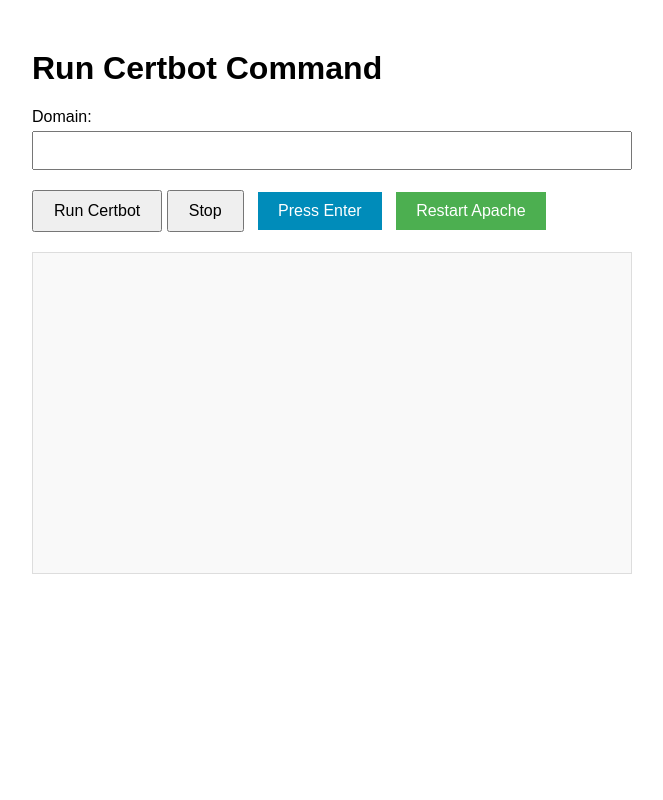
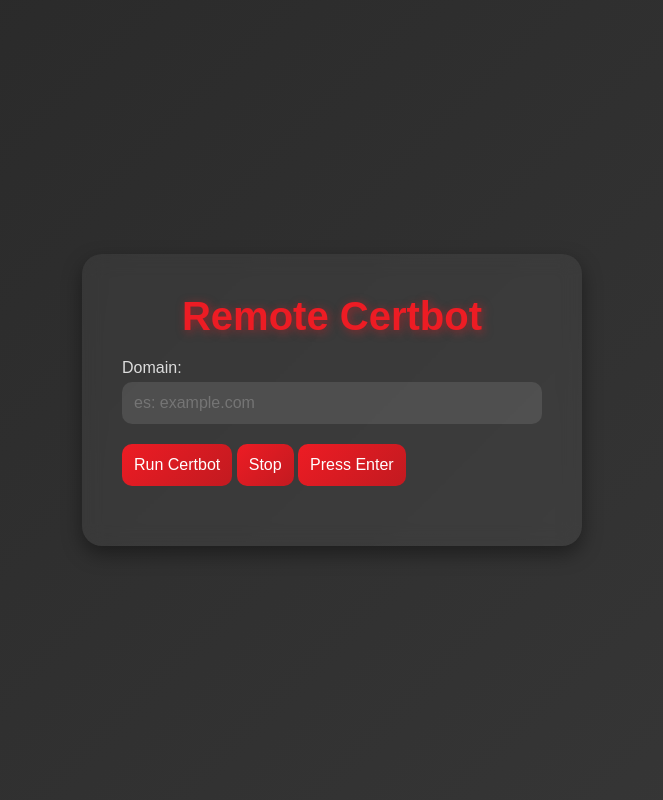
Before and after one commit to L0NGW0LF/certbot-gui, a PHP site: page /test.php in a window 1280 px wide. Shown: the whole page, without its empty margins (308-971 px from the left). Run offline with PHP 8.4, Linux system fonts and the light colour scheme.

Commit message:
added css for remote certification

```diff
--- a/certbot-GUI/index.css
+++ b/certbot-GUI/index.css
@@ -90,6 +90,52 @@ p {
     transform: scale(0.98);
 }
 
+/* Stile dell'area di output */
+.output-box {
+    background: rgba(255, 255, 255, 0.1);
+    border-radius: 10px;
+    padding: 20px;
+    height: 300px;
+    overflow-y: auto;
+    color: #ddd;
+    font-family: 'Courier New', monospace;
+    font-size: 0.9rem;
+    white-space: pre-wrap;
+    word-wrap: break-word;
+    border: 1px solid rgba(255, 255, 255, 0.1);
+}
+
+
+/* Stile dei gruppi di input */
+.input-group {
+    margin-bottom: 20px;
+    text-align: left;
+}
+
+.input-group label {
+    font-size: 1rem;
+    color: #ddd;
+    margin-bottom: 5px;
+    display: block;
+}
+
+.input-group input {
+    width: 100%;
+    padding: 12px;
+    border: none;
+    border-radius: 10px;
+    background: rgba(255, 255, 255, 0.1);
+    color: #ffffff;
+    font-size: 1rem;
+    transition: background 0.3s ease, transform 0.2s ease;
+}
+
+.input-group input:focus {
+    background: rgba(255, 255, 255, 0.2);
+    outline: none;
+    transform: scale(1.02);
+}
+
 /* Animazione di caricamento */
 @keyframes fadeIn {
     from {
--- a/certbot-GUI/test.php
+++ b/certbot-GUI/test.php
@@ -5,72 +5,23 @@
     <meta charset="UTF-8">
     <meta name="viewport" content="width=device-width, initial-scale=1.0">
     <title>Certbot Command Runner</title>
-    <style>
-        body {
-            font-family: Arial, sans-serif;
-            margin: 50px;
-        }
-        .container {
-            max-width: 600px;
-            margin: auto;
-        }
-        .input-group {
-            margin-bottom: 20px;
-        }
-        .input-group label {
-            display: block;
-            margin-bottom: 5px;
-        }
-        .input-group input {
-            width: 100%;
-            padding: 10px;
-            box-sizing: border-box;
-        }
-        .input-group button {
-            padding: 10px 20px;
-            font-size: 16px;
-        }
-        #output {
-            margin-top: 20px;
-            white-space: pre-wrap;
-            background-color: #f9f9f9;
-            border: 1px solid #ddd;
-            padding: 10px;
-            height: 300px;
-            overflow-y: scroll;
-        }
-        .service-button {
-            background-color: #4CAF50;
-            color: white;
-            border: none;
-            margin-left: 10px;
-        }
-        .service-button:hover {
-            background-color: #45a049;
-        }
-        .action-button {
-            background-color: #008CBA;
-            color: white;
-            border: none;
-            margin-left: 10px;
-        }
-        .action-button:hover {
-            background-color: #007B9A;
-        }
-    </style>
+    <link rel="stylesheet" href="index.css"> <!-- Collegamento al file CSS -->
 </head>
 <body>
     <div class="container">
-        <h1>Run Certbot Command</h1>
+        <h1>Remote Certbot</h1>
+
+      <!-- Input per il dominio -->
         <div class="input-group">
             <label for="domain">Domain:</label>
-            <input type="text" id="domain" name="domain" required>
+            <input type="text" id="domain" name="domain" placeholder="es: example.com" required>
         </div>
+
+
         <div class="input-group">
-            <button id="runButton">Run Certbot</button>
-            <button id="stopButton">Stop</button>
-            <button id="pressEnter" class="action-button">Press Enter</button>
-            <button id="restartApache" class="service-button">Restart Apache</button>
+            <button id="runButton" class="btn">Run Certbot</button>
+            <button id="stopButton" class="btn">Stop</button>
+            <button id="pressEnter" class="action-button btn">Press Enter</button>
         </div>
         <div id="output"></div>
     </div>
@@ -137,21 +88,6 @@
                     });
             }
         });
-
-        document.getElementById('restartApache').addEventListener('click', function() {
-            const outputDiv = document.getElementById('output');
-            outputDiv.innerHTML += '[INFO] Restarting Apache...\n';
-
-            fetch('restart_apache.php')
-                .then(response => response.text())
-                .then(data => {
-                    outputDiv.innerHTML += data + '\n';
-                    outputDiv.scrollTop = outputDiv.scrollHeight;
-                })
-                .catch(error => {
-                    outputDiv.innerHTML += '[ERROR] Failed to restart Apache: ' + error + '\n';
-                });
-        });
     </script>
 </body>
 </html>
--- a/certbot-GUI/test1.php
+++ b/certbot-GUI/test1.php
@@ -31,7 +31,7 @@ function runCertbotCommand($domain)
     // Set a reasonable timeout
     set_time_limit(300); // 5 minutes timeout
 
-    $process = proc_open("sudo certbot certonly --manual --preferred-challenges dns -d " . escapeshellarg($domain), $descriptorspec, $pipes);
+    $process = proc_open("sudo certbot certonly --agree-tos --manual --preferred-challenges dns -d " . escapeshellarg($domain), $descriptorspec, $pipes);
 
     if (!is_resource($process)) {
         send_message("[ERROR] Failed to start the process");
```
Also changed, not shown: 1 other file.
